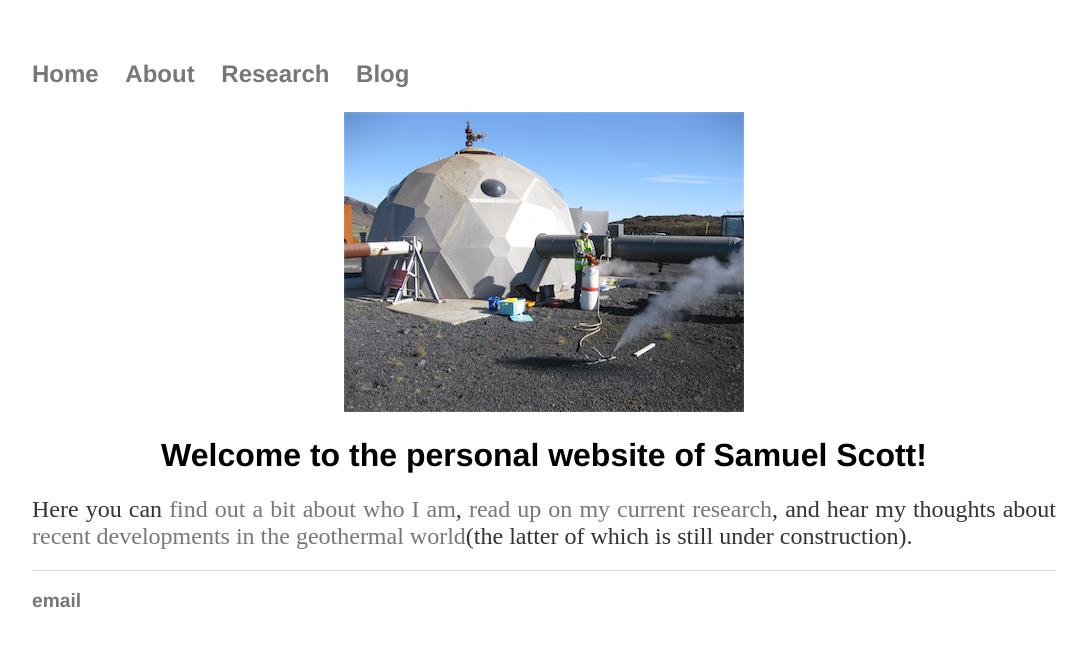
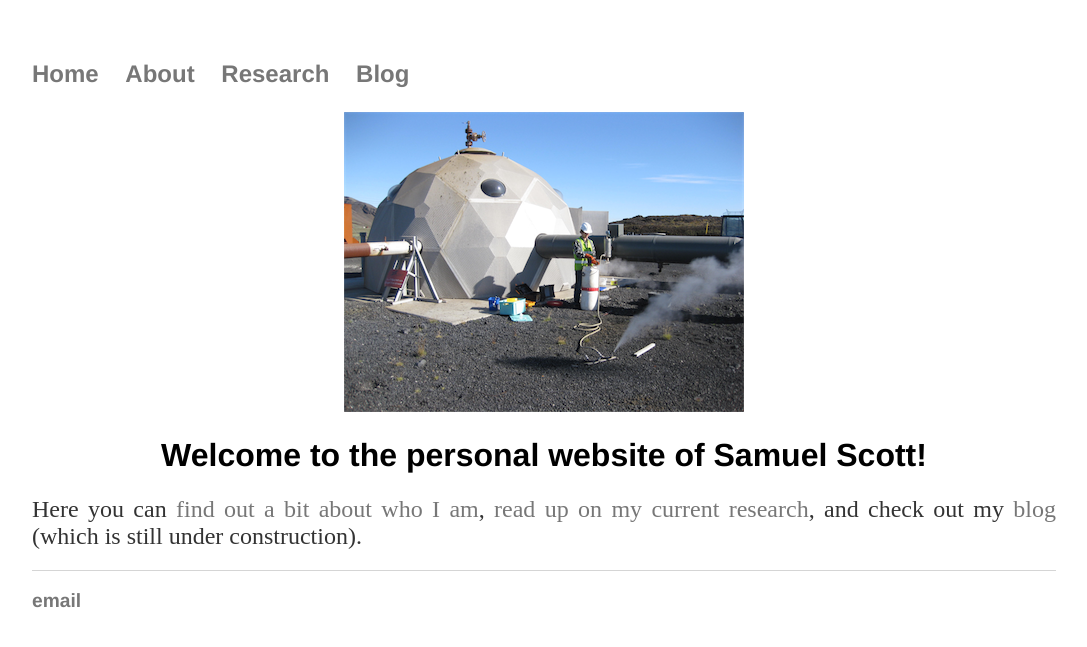
Before and after one commit to two-phaseflow/two-phaseflow.github.io, a Jekyll site: the page built from index.html, in a window 1280 px wide. Shown: the top 647 px of the page, without its empty margins (96-1183 px from the left). Built offline with Jekyll 4.4.1, drawn with Linux system fonts in a browser that asks for light colours.

Commit message:
Update index.html

```diff
--- a/index.html
+++ b/index.html
@@ -7,6 +7,6 @@ title: Samuel Scott's personal website
             img="pictures/IMG_1405.png"
             title="Fieldwork in Iceland"%}
 	<h1>Welcome to the personal website of Samuel Scott!</h1>
-	<h2>Here you can <a href="/about">find out a bit about who I am</a>, <a href="/research">read up on my current research</a>, and hear
-		my thoughts about <a href="/blog">recent developments in the geothermal world</a>(the latter of which is still under construction). </h2>
+	<h2>Here you can <a href="/about">find out a bit about who I am</a>, <a href="/research">read up on my current research</a>, and check
+		out my <a href="/blog">blog</a> (which is still under construction). </h2>
 </div><!-- /.blurb -->
```
